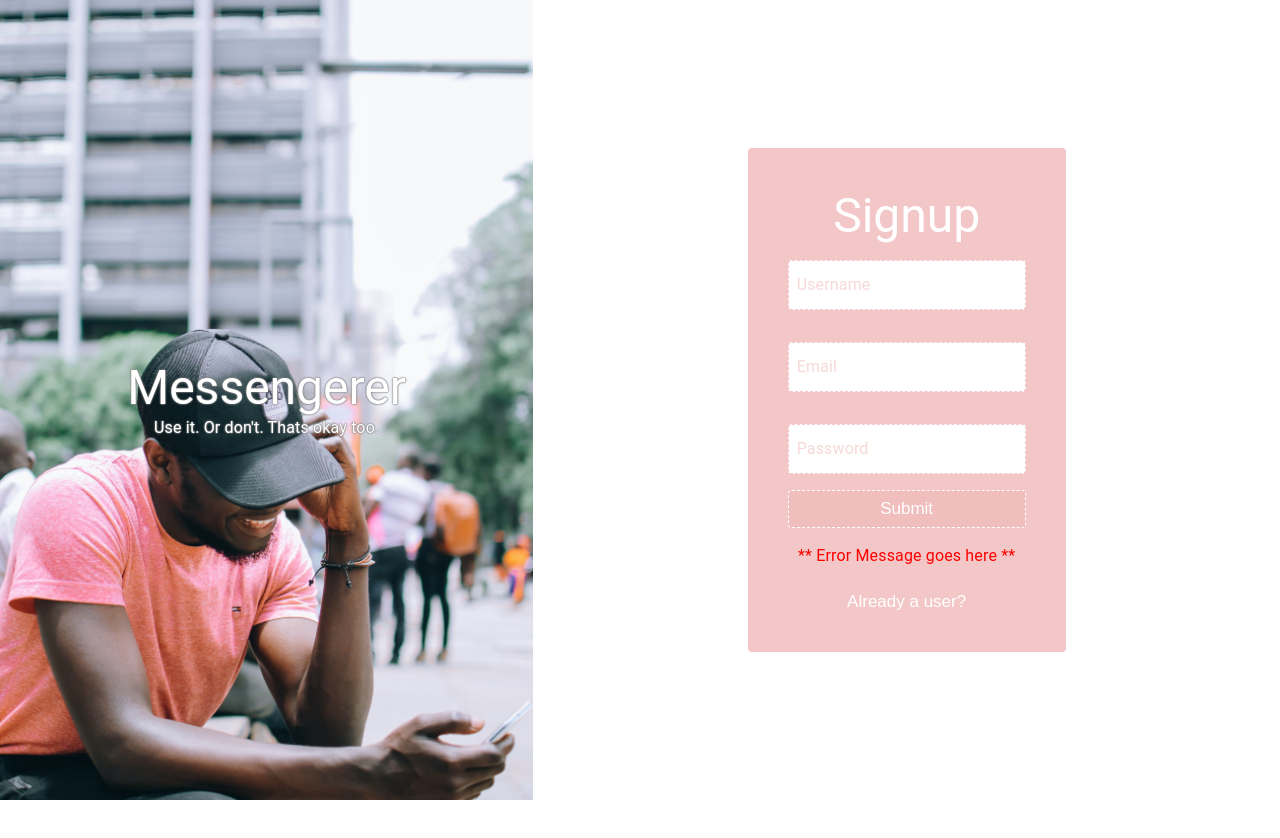
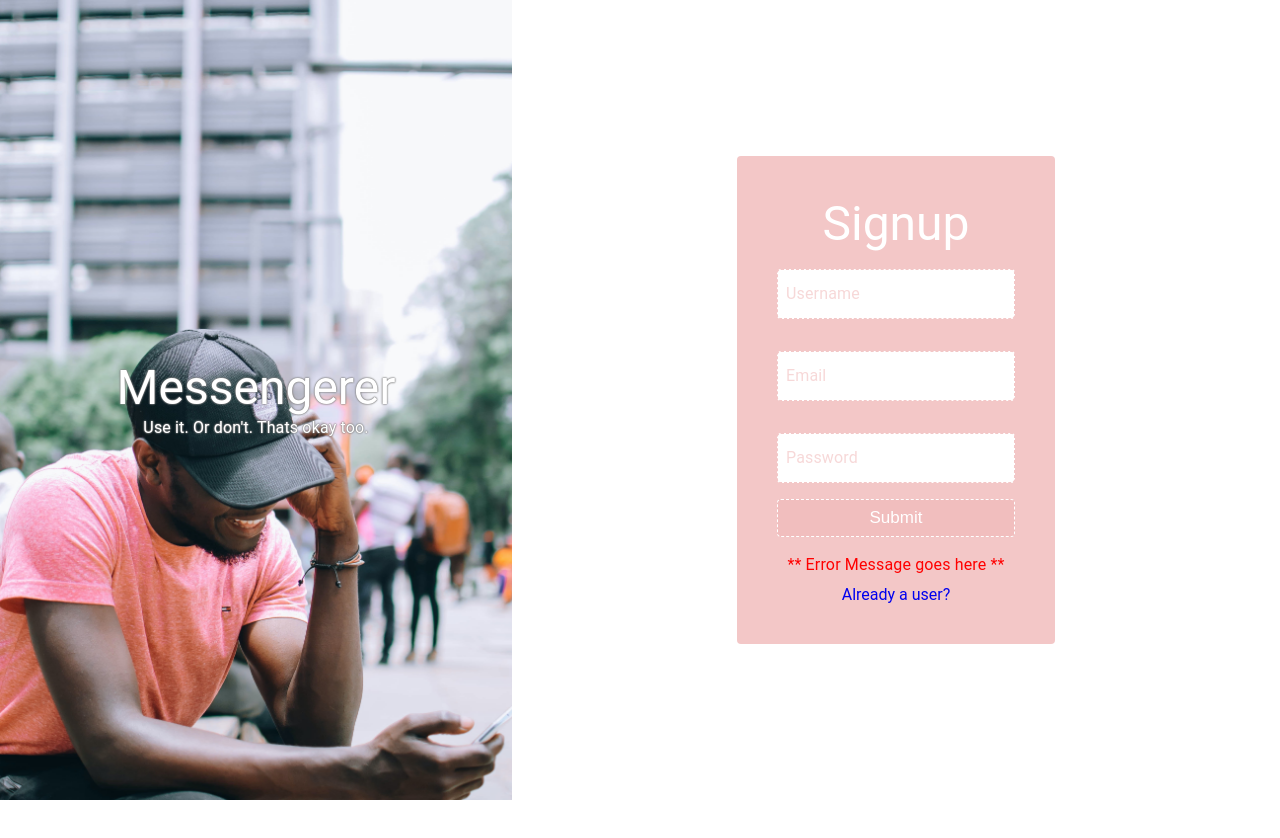
Before and after one commit to seddboi/Messengerer, a React (Vite) app: page /signup in a window 1280 px wide. Shown: the top 838 px of the page. After the commit the page ends 800 px from the top, so only its background shows below. Built offline with nearby package versions, Linux system fonts and the light colour scheme.

Commit message:
matched up signup page with login page adjustments from last pr

```diff
--- a/src/pages/Login.jsx
+++ b/src/pages/Login.jsx
@@ -91,7 +91,6 @@ export function Login() {
 					</ButtonBase>
 					{/* make this a conditional that checks for already used username and/or email prior to signup */}
 					<Typography sx={{ color: 'red', mt: 2, mb: 1 }}>** Error Message goes here **</Typography>
-					{/* </form> */}
 					<Link id="remove-link-effect" to="/signup">
 						Not a user?
 					</Link>
--- a/src/pages/Signup.jsx
+++ b/src/pages/Signup.jsx
@@ -1,15 +1,16 @@
 import React from 'react';
 
-import { Grid, Box, Button, Typography, TextField, InputBase, ButtonBase } from '@mui/material';
+import { Box, Typography, InputBase, ButtonBase } from '@mui/material';
+import { Link } from 'react-router-dom';
 
 export function Signup() {
 	return (
-		<Grid container sx={{ minHeight: '70vw' }}>
-			<Grid item sm={6} md={6} lg={5}>
+		<Box sx={{ display: 'flex', flexDirection: { xs: 'column', sm: 'column', md: 'row' }, height: '100vh', minHeight: '700px' }}>
 			<Box
 				className="left-half"
 				sx={{
-						height: '100vh',
+					height: { xs: '40%', sm: '40%', md: '100vh' },
+					width: { xs: '100%', sm: '100%', md: '80%' },
 					display: 'flex',
 					flexDirection: 'column',
 					justifyContent: 'center',
@@ -23,12 +24,12 @@ export function Signup() {
 					Use it. Or don't. Thats okay too.
 				</Typography>
 			</Box>
-			</Grid>
-			<Grid item sm={6} md={6} lg={7}>
+
 			<Box
 				className="right-half"
 				sx={{
-						height: '100vh',
+					height: { xs: '60%', sm: '60%', md: '100vh' },
+					width: { xs: '100%', sm: '100%', md: '120%' },
 					display: 'flex',
 					alignItems: 'center',
 					justifyContent: 'center',
@@ -39,8 +40,14 @@ export function Signup() {
 						backgroundColor: '#f3c7c7',
 						display: 'flex',
 						flexDirection: 'column',
-							p: 5,
+						justifyContent: 'center',
+
+						p: { xs: 0, sm: 0, md: 5 },
+						pr: { xs: 5, sm: 5, md: 5 },
+						pl: { xs: 5, sm: 5, md: 5 },
 						borderRadius: '4px',
+						width: { xs: '100%', sm: '100%', md: 'auto' },
+						height: { xs: '100%', sm: '100%', md: 'auto' },
 					}}
 				>
 					{/* <form onSubmit={() => {}}> */}
@@ -97,21 +104,11 @@ export function Signup() {
 					</ButtonBase>
 					{/* make this a conditional that checks for already used username and/or email prior to signup */}
 					<Typography sx={{ color: 'red', mt: 2, mb: 1 }}>** Error Message goes here **</Typography>
-						{/* </form> */}
-						<ButtonBase
-							disableRipple
-							sx={{
-								color: 'white',
-								fontSize: '17px',
-								pt: 2,
-								'&:hover': { backgroundColor: 'none', textDecoration: 'underline' },
-							}}
-						>
+					<Link id="remove-link-effect" to="/login">
 						Already a user?
-						</ButtonBase>
+					</Link>
 				</Box>
 			</Box>
-			</Grid>
-		</Grid>
+		</Box>
 	);
 }
```
Lines whose indentation alone changed are shown as unchanged.
